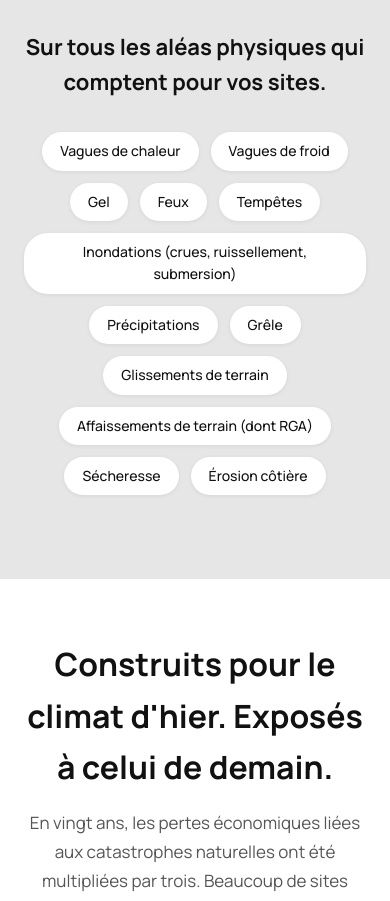
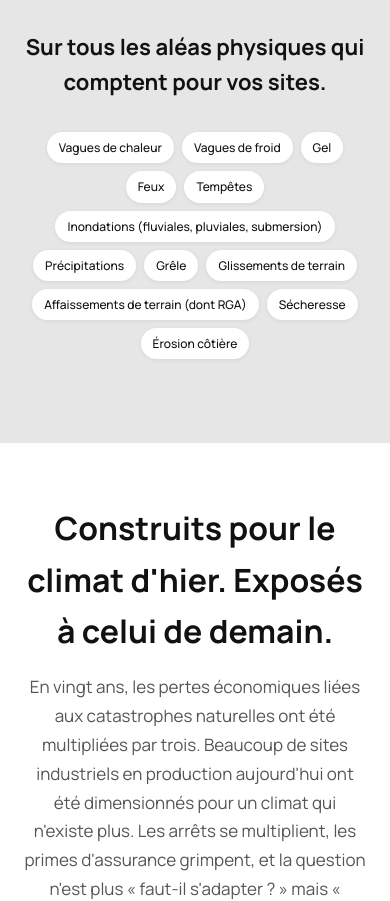
Before and after one commit to Adaptations-Paris/Site_web_adaptations, a React (Create React App) app: page / in a window 390 px wide. Shown: the part 900-1801 px from the top of the page. Built offline with nearby package versions, Linux system fonts and the light colour scheme.

Commit message:
Mobile: chips aléas tiennent sur 1 ligne + traduction FR inondations

```diff
--- a/src/locales/fr/translation.json
+++ b/src/locales/fr/translation.json
@@ -38,7 +38,7 @@
         "Gel",
         "Feux",
         "Tempêtes",
-        "Inondations (crues, ruissellement, submersion)",
+        "Inondations (fluviales, pluviales, submersion)",
         "Précipitations",
         "Grêle",
         "Glissements de terrain",
--- a/src/pages/Home.css
+++ b/src/pages/Home.css
@@ -1027,4 +1027,13 @@
   .logos-track {
     gap: 40px;
   }
+  .home-hazards .hazard-chip {
+    font-size: 12px;
+    padding: 6px 12px;
+    white-space: nowrap;
+  }
+  .home-hazards .hazards-chips {
+    gap: 8px;
+    padding: 0 8px;
+  }
 }
```
